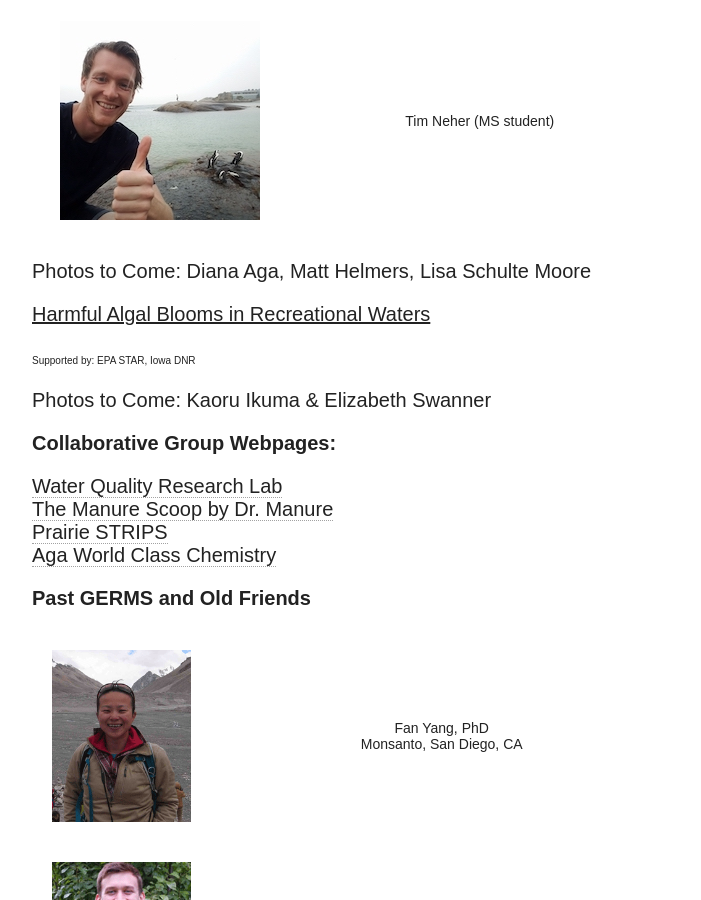
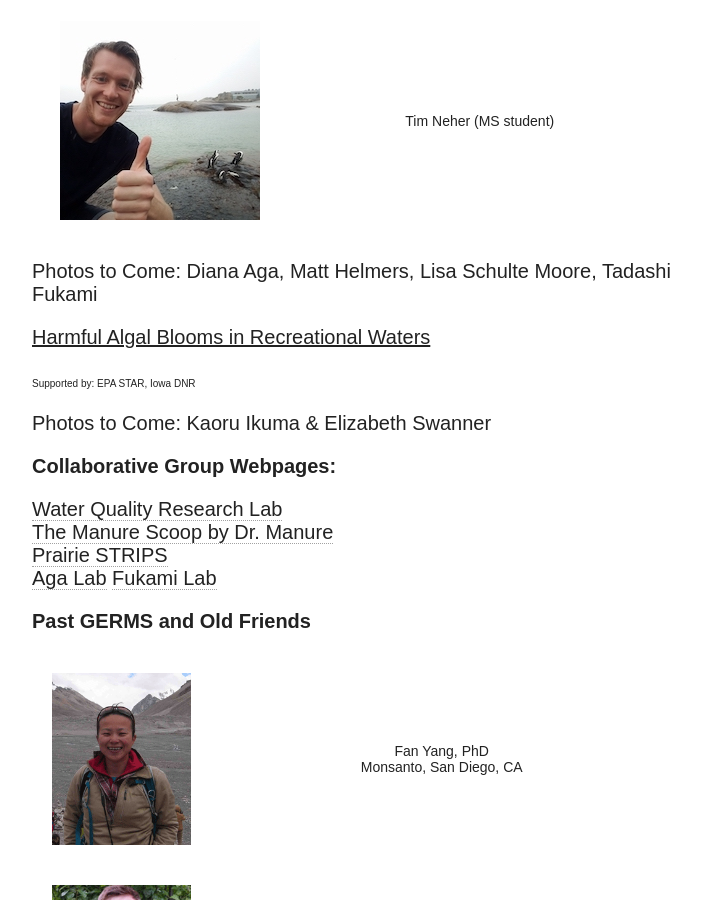
Before and after one commit to germs-lab/germs-lab.github.com-bu, a Jekyll site: the page built from people/index.md, in a window 1280 px wide and 900 px high, scrolled down 3087 px. Shown: the whole window, without its empty margins (288-989 px from the left). Built offline with Jekyll 4.4.1, drawn with Linux system fonts in a browser that asks for light colours; nearby versions of some CDN libraries.

Commit message:
Update index.md

```diff
--- a/people/index.md
+++ b/people/index.md
@@ -130,7 +130,7 @@ document.write("<a href='" + "mail" + "to:" + username + "@" + hostname + "'>" +
   </tr>
 </table>
 
-Photos to Come:  Diana Aga, Matt Helmers, Lisa Schulte Moore
+Photos to Come:  Diana Aga, Matt Helmers, Lisa Schulte Moore, Tadashi Fukami
 
 <p><u>Harmful Algal Blooms in Recreational Waters</u></p>
 <font size="1">Supported by:  EPA STAR, Iowa DNR</font>
@@ -143,9 +143,8 @@ Photos to Come:  Kaoru Ikuma & Elizabeth Swanner
 [Water Quality Research Lab](https://www.abe.iastate.edu/soupir/)
 [The Manure Scoop by Dr. Manure](http://themanurescoop.blogspot.com/)
 [Prairie STRIPS](https://www.nrem.iastate.edu/research/STRIPS/)
-[Aga World Class Chemistry](https://sites.google.com/site/agaresearchlab/)
-
-
+[Aga Lab](https://sites.google.com/site/agaresearchlab/)
+[Fukami Lab](http://web.stanford.edu/~fukamit/)
 
 
 <p><b>Past GERMS and Old Friends </b></p>
```
